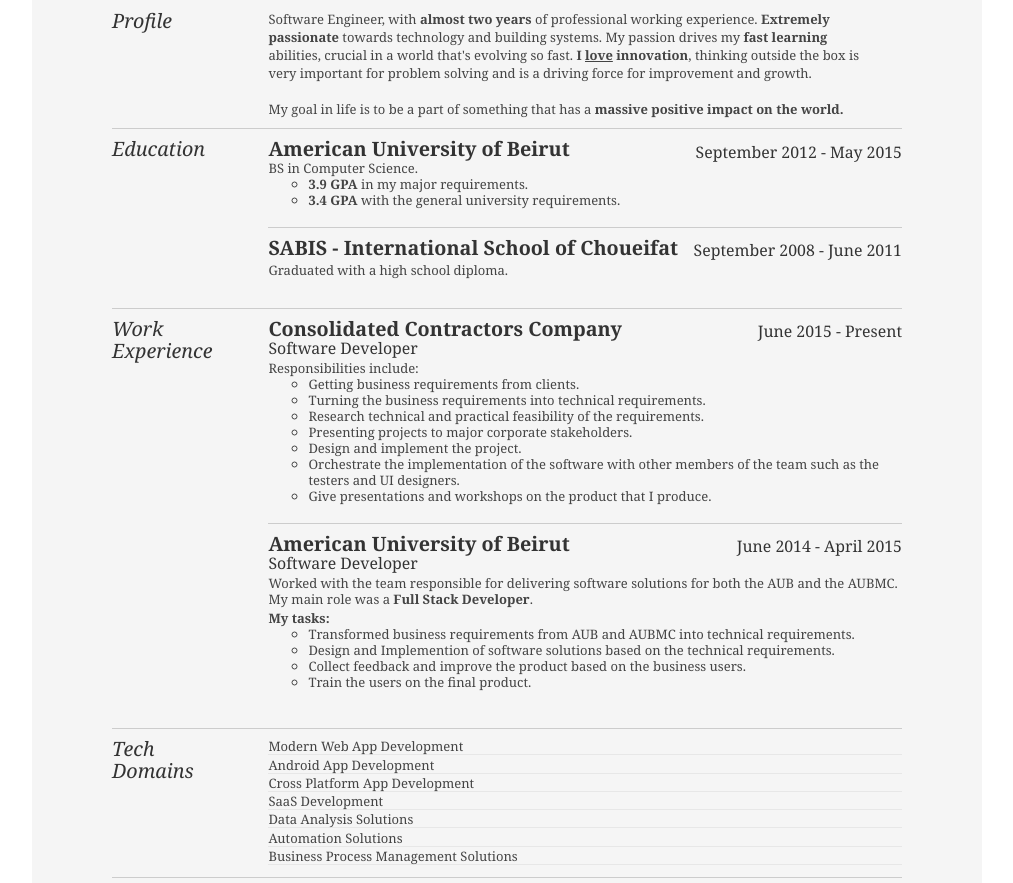
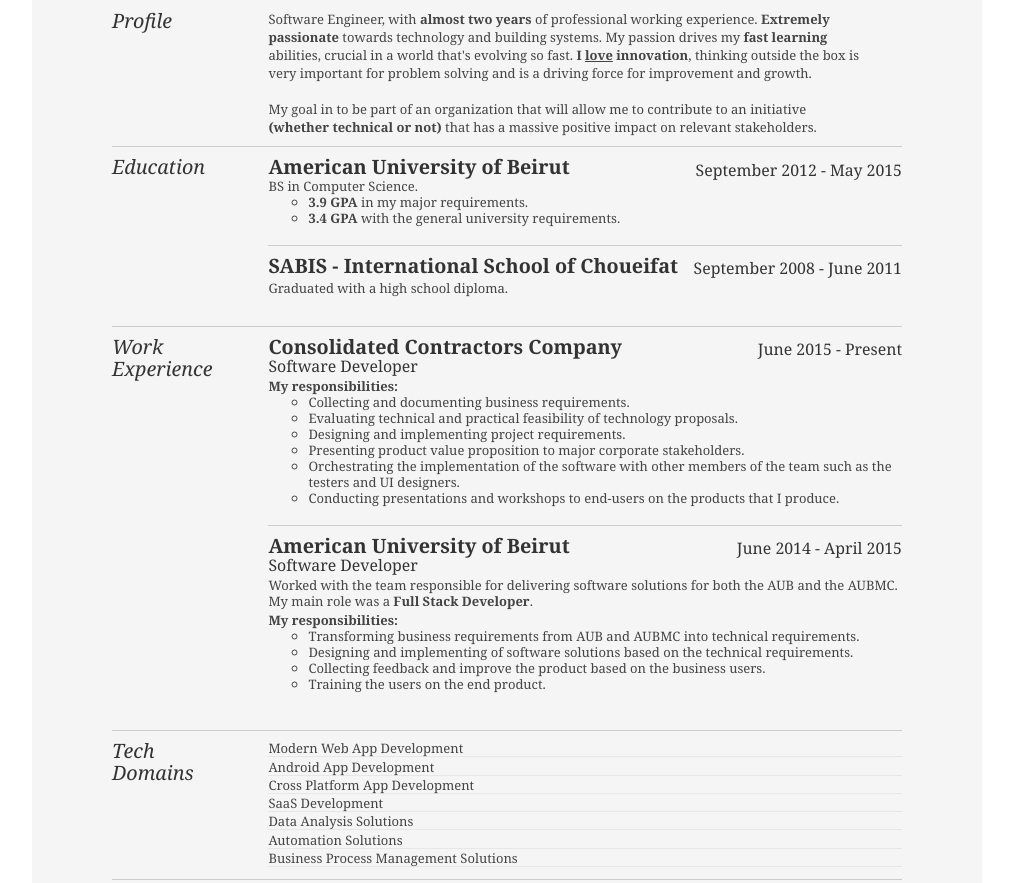
Before and after one commit to katerji92/katerji92.github.io, a website: page CV/Business/index.html in a window 1280 px wide. Shown: the part 167-1050 px from the top of the page, without its empty margins (133-1146 px from the left). Drawn offline with Linux system fonts and the light colour scheme.

Commit message:
Clean up the business cv

```diff
--- a/CV/Business/index.html
+++ b/CV/Business/index.html
@@ -53,7 +53,7 @@
                                     Software Engineer, with <b>almost two years</b> of professional working experience. <b>Extremely passionate</b> towards technology and building systems. My passion drives my <b>fast learning</b> abilities, crucial in a world that's evolving so fast. <b>I <u>love</u> innovation</b>, thinking outside the box is very important for problem solving and is a driving force for improvement and growth.
                                     </br>
                                     </br>
-                                    My goal in life is to be a part of something that has a <b>massive positive impact on the world.</b>
+                                    My goal in to be part of an organization that will allow me to contribute to an initiative <b>(whether technical or not)</b> that has a massive positive impact on relevant stakeholders.</b>
                                 </p>
                             </div>
                         </div>
@@ -98,15 +98,14 @@
                                     <h4>June 2015 - Present</h4>
 									<p>
 										<ul class="list-unstyled">
-											<li>Responsibilities include:</li>
+											<li><b>My responsibilities:</b></li>
 											<ul>
-												<li>Getting business requirements from clients.</li>
-												<li>Turning the business requirements into technical requirements.</li>
-												<li>Research technical and practical feasibility of the requirements.</li>
-												<li>Presenting projects to major corporate stakeholders.</li>
-												<li>Design and implement the project.</li>
-												<li>Orchestrate the implementation of the software with other members of the team such as the testers and UI designers.</li>
-												<li>Give presentations and workshops on the product that I produce.</li>
+												<li>Collecting and documenting business requirements.</li>
+												<li>Evaluating technical and practical feasibility of technology proposals.</li>
+												<li>Designing and implementing project requirements.</li>
+												<li>Presenting product value proposition to major corporate stakeholders.</li>
+												<li>Orchestrating the implementation of the software with other members of the team such as the testers and UI designers.</li>
+												<li>Conducting presentations and workshops to end-users on the products that I produce.</li>
 											</ul>
 										</ul>
                                     </p>
@@ -118,12 +117,12 @@
                                     <p>
                                         <ul class="list-unstyled">
                                             <li>Worked with the team responsible for delivering software solutions for both the AUB and the AUBMC. My main role was a <b>Full Stack Developer</b>.</li>
-                                            <li class="segregatedListItem"><b>My tasks:</b></li>
+                                            <li class="segregatedListItem"><b>My responsibilities:</b></li>
                                             <ul>
-                                                <li>Transformed business requirements from AUB and AUBMC into technical requirements.</li>
-                                                <li>Design and Implemention of software solutions based on the technical requirements.</li>
-                                                <li>Collect feedback and improve the product based on the business users.</li>
-                                                <li>Train the users on the final product.</li>
+                                                <li>Transforming business requirements from AUB and AUBMC into technical requirements.</li>
+                                                <li>Designing and implementing of software solutions based on the technical requirements.</li>
+                                                <li>Collecting feedback and improve the product based on the business users.</li>
+                                                <li>Training the users on the end product.</li>
                                             </ul>
                                     </p>
                                 </div>
```
